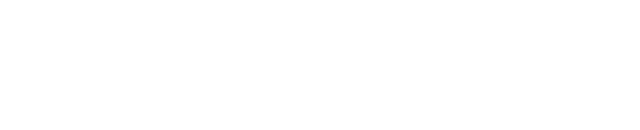
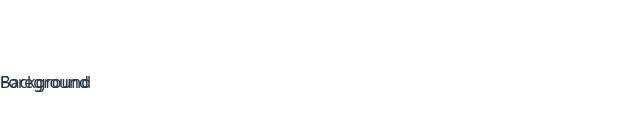
Before and after one commit to eoyoa/juliank.im, a React (Vite) app: page / in a window 1280 px wide. Shown: the part 330-460 px from the top of the page, without its empty margins (0-640 px from the left). Built offline with nearby package versions, Linux system fonts and the light colour scheme.

Commit message:
Add skeletons for the main content

```diff
--- /dev/null
+++ b/src/MainContent.css
@@ -0,0 +1,11 @@
+.main-content {
+    position: relative;
+}
+
+.foreground {
+    position: absolute;
+}
+
+.background {
+    position: absolute;
+}
--- a/src/MainContent.tsx
+++ b/src/MainContent.tsx
@@ -1,3 +1,12 @@
+import { Foreground } from "./foreground/Foreground.tsx";
+import { Background } from "./background/Background.tsx";
+import "./MainContent.css";
+
 export function MainContent() {
-  return <> </>;
+  return (
+    <div className={"main-content"}>
+      <Foreground />
+      <Background />
+    </div>
+  );
 }
--- /dev/null
+++ b/src/background/Background.tsx
@@ -0,0 +1,3 @@
+export function Background() {
+  return <div className={"background"}>Background</div>;
+}
--- /dev/null
+++ b/src/foreground/Foreground.tsx
@@ -0,0 +1,3 @@
+export function Foreground() {
+  return <div className={"foreground"}>Foreground</div>;
+}
```
